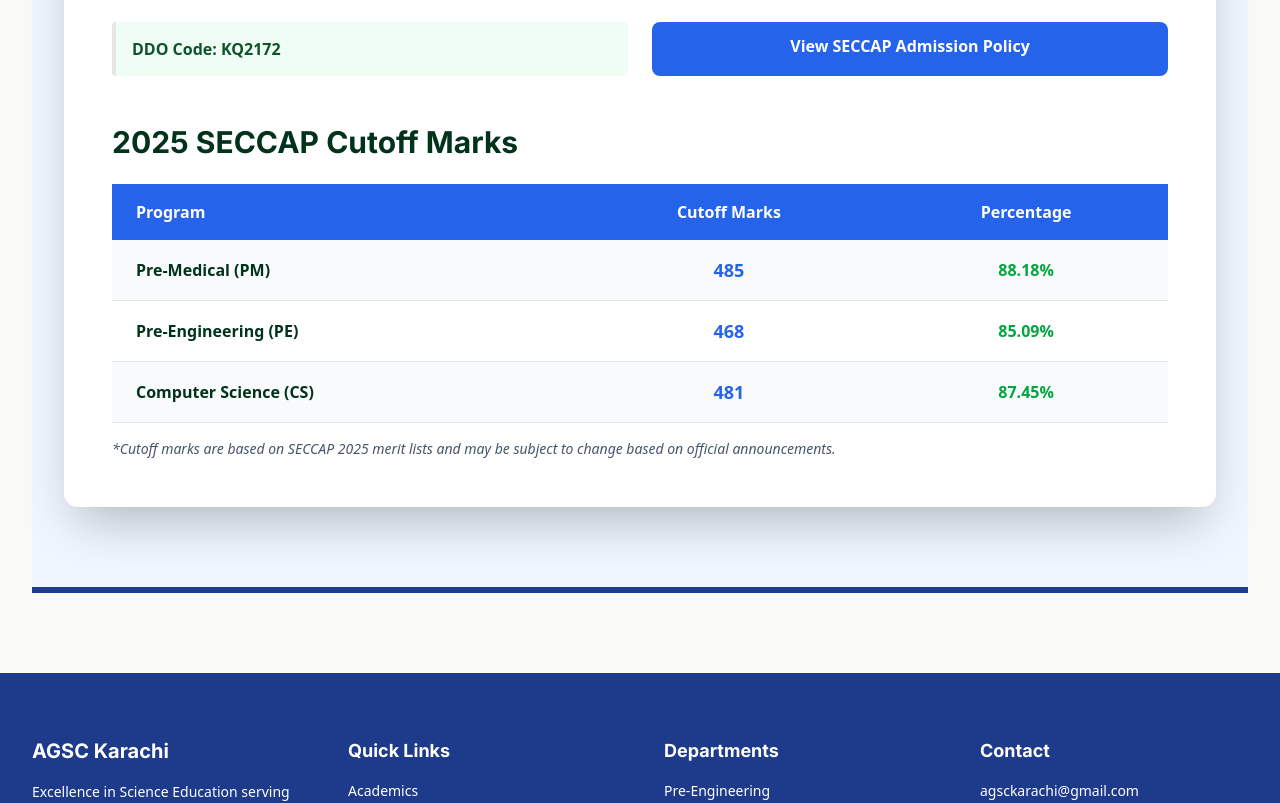
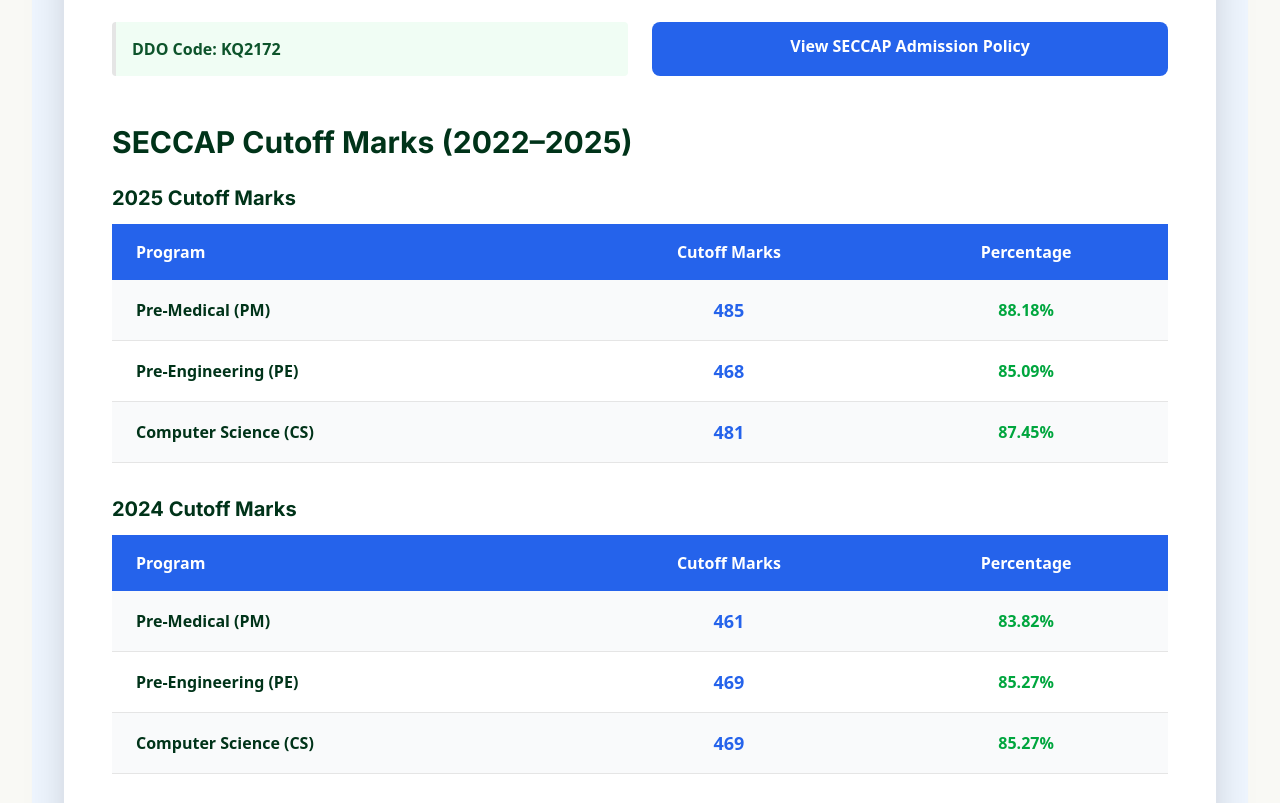
Before and after one commit to mansoorahmedsurti/Adamjee-Govt-Science-College-Site, a Next.js app: page /admissions in a window 1280 px wide. Shown: the part 840-1643 px from the top of the page. Built offline with nearby package versions, Linux system fonts and the light colour scheme.

Commit message:
feat: add SECCAP cutoff marks for 2022 to 2024
Agent-Logs-Url: https://github.com/mansoorahmedsurti/Adamjee-Govt-Science-College-Site/sessions/87071ce5-8c8b-4052-be09-3b4a31b6089b

Co-authored-by: mansoorahmedsurti <148683467+mansoorahmedsurti@users.noreply.github.com>

```diff
--- a/components/SECCAPAdmissions.tsx
+++ b/components/SECCAPAdmissions.tsx
@@ -4,6 +4,41 @@ import { motion } from 'framer-motion';
 import { Shield, Zap, Award } from 'lucide-react';
 
 export default function SECCAPAdmissions() {
+  const yearlyCutoffMarks = [
+    {
+      year: 2025,
+      data: [
+        { program: 'Pre-Medical (PM)', marks: 485, percentage: '88.18%' },
+        { program: 'Pre-Engineering (PE)', marks: 468, percentage: '85.09%' },
+        { program: 'Computer Science (CS)', marks: 481, percentage: '87.45%' },
+      ],
+    },
+    {
+      year: 2024,
+      data: [
+        { program: 'Pre-Medical (PM)', marks: 461, percentage: '83.82%' },
+        { program: 'Pre-Engineering (PE)', marks: 469, percentage: '85.27%' },
+        { program: 'Computer Science (CS)', marks: 469, percentage: '85.27%' },
+      ],
+    },
+    {
+      year: 2023,
+      data: [
+        { program: 'Pre-Medical (PM)', marks: 497, percentage: '90.36%' },
+        { program: 'Pre-Engineering (PE)', marks: 485, percentage: '88.18%' },
+        { program: 'Computer Science (CS)', marks: 496, percentage: '90.18%' },
+      ],
+    },
+    {
+      year: 2022,
+      data: [
+        { program: 'Pre-Medical (PM)', marks: 527, percentage: '95.82%' },
+        { program: 'Pre-Engineering (PE)', marks: 520, percentage: '94.55%' },
+        { program: 'Computer Science (CS)', marks: 522, percentage: '94.91%' },
+      ],
+    },
+  ];
+
   return (
     <section className="seccap-section py-20">
       <div className="max-w-7xl mx-auto px-4 sm:px-6 lg:px-8">
@@ -75,7 +110,13 @@ export default function SECCAPAdmissions() {
           </div>
 
           <div className="mt-12">
-            <h3 className="text-xl sm:text-2xl font-bold mb-6 font-inter text-forest-green">2025 SECCAP Cutoff Marks</h3>
+            <h3 className="text-xl sm:text-2xl font-bold mb-6 font-inter text-forest-green">
+              SECCAP Cutoff Marks (2022–2025)
+            </h3>
+            <div className="space-y-8">
+              {yearlyCutoffMarks.map(({ year, data }) => (
+                <div key={year}>
+                  <h4 className="text-lg sm:text-xl font-bold mb-3 text-forest-green">{year} Cutoff Marks</h4>
                   <div className="overflow-x-auto">
                     <table className="w-full border-collapse">
                       <thead>
@@ -86,12 +127,8 @@ export default function SECCAPAdmissions() {
                         </tr>
                       </thead>
                       <tbody>
-                  {[
-                    { program: 'Pre-Medical (PM)', marks: 485, percentage: '88.18%' },
-                    { program: 'Pre-Engineering (PE)', marks: 468, percentage: '85.09%' },
-                    { program: 'Computer Science (CS)', marks: 481, percentage: '87.45%' },
-                  ].map((item, i) => (
-                    <tr key={i} className={`border-b ${i % 2 === 0 ? 'bg-gray-50' : 'bg-white'}`}>
+                        {data.map((item, i) => (
+                          <tr key={`${year}-${item.program}`} className={`border-b ${i % 2 === 0 ? 'bg-gray-50' : 'bg-white'}`}>
                             <td className="px-6 py-4 font-semibold text-forest-green">{item.program}</td>
                             <td className="px-6 py-4 text-center font-bold text-blue-accent text-lg">{item.marks}</td>
                             <td className="px-6 py-4 text-center font-semibold text-green-600">{item.percentage}</td>
@@ -100,8 +137,11 @@ export default function SECCAPAdmissions() {
                       </tbody>
                     </table>
                   </div>
+                </div>
+              ))}
+            </div>
             <p className="text-slate-600 text-sm mt-4 italic">
-              *Cutoff marks are based on SECCAP 2025 merit lists and may be subject to change based on official
+              *Cutoff marks are based on SECCAP merit lists for 2022–2025 and may be subject to change based on official
               announcements.
             </p>
           </div>
```
Lines whose indentation alone changed are shown as unchanged.
